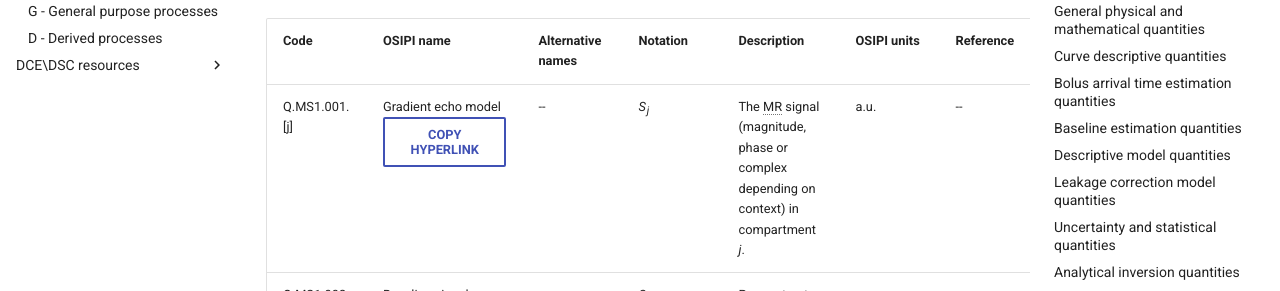
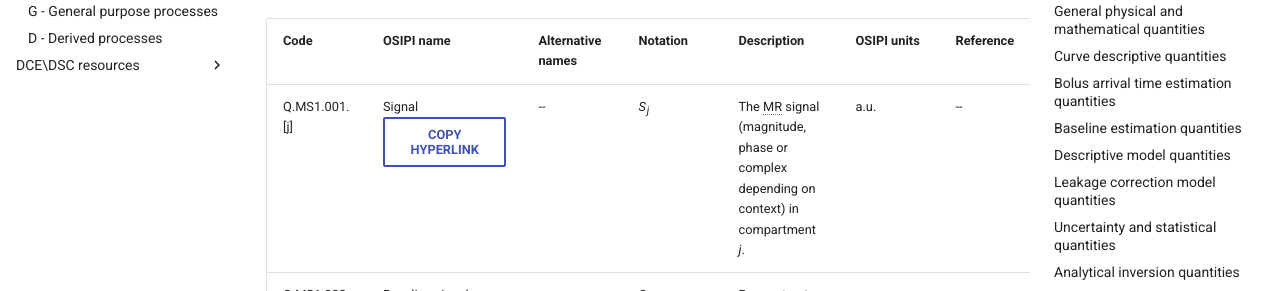
Before and after one commit to notZaki/OSIPI_CAPLEX, an MkDocs documentation site: the page built from docs/quantities.md, in a window 1280 px wide and 900 px high. Shown: the part 280-571 px from the top of the window. Built offline with MkDocs 1.6.1 and Material for MkDocs 9.7.7, drawn with Linux system fonts in a browser that asks for light colours; formulas are drawn with MathJax 3; comment, search, counter and statistics services are not loaded.

Commit message:
Update quantities.md

```diff
--- a/docs/quantities.md
+++ b/docs/quantities.md
@@ -6,7 +6,7 @@ The items in this group are related to the MR signal and quantities of the MR se
 
 | Code | OSIPI name| Alternative names|Notation|Description|OSIPI units|Reference|
 | -- | -- | -- | -- | -- | -- | -- |
-| Q.MS1.001.[j] | <a id="S" href="#S"></a>Gradient echo model <button class="md-button" onclick="copyToClip(document.getElementById('S').href)">COPY HYPERLINK</button> | -- | *S<sub>j</sub>* | The MR signal (magnitude, phase or complex depending on context) in compartment *j*. | a.u. | -- |
+| Q.MS1.001.[j] | <a id="S" href="#S"></a>Signal <button class="md-button" onclick="copyToClip(document.getElementById('S').href)">COPY HYPERLINK</button> | -- | *S<sub>j</sub>* | The MR signal (magnitude, phase or complex depending on context) in compartment *j*. | a.u. | -- |
 | Q.MS1.002.[j] | <a name="S_BL"></a> Baseline signal | --| *S<sub>BL,j</sub>* | Pre-contrast MR signal (magnitude, phase or complex depending on context) in compartment *j* before the arrival of indicator at the tissue of interest. | a.u. | -- |
 | Q.MS1.003.[j] | <a name="AE"></a> Absolute enhancement | -- | *AE<sub>j</sub>* | The absolute signal change from baseline  $\left\| S_j-S_{BL,j} \right\|$ in compartment *j* induced by an indicator. In DCE, the enhancement is positive and in DSC, the enhancement is negative.| a.u. | -- |
 | Q.MS1.004.[j] | <a name="RE"></a> Relative enhancement | -- | *RE<sub>j</sub>* | The relative signal change from baseline $\left\|\frac{S_j}{S_{BL,j}}-1\right\|$ in compartment *j* induced by the indicator. In DCE, the enhancement is positive and in DSC, the enhancement is negative. | -- | -- |
```
